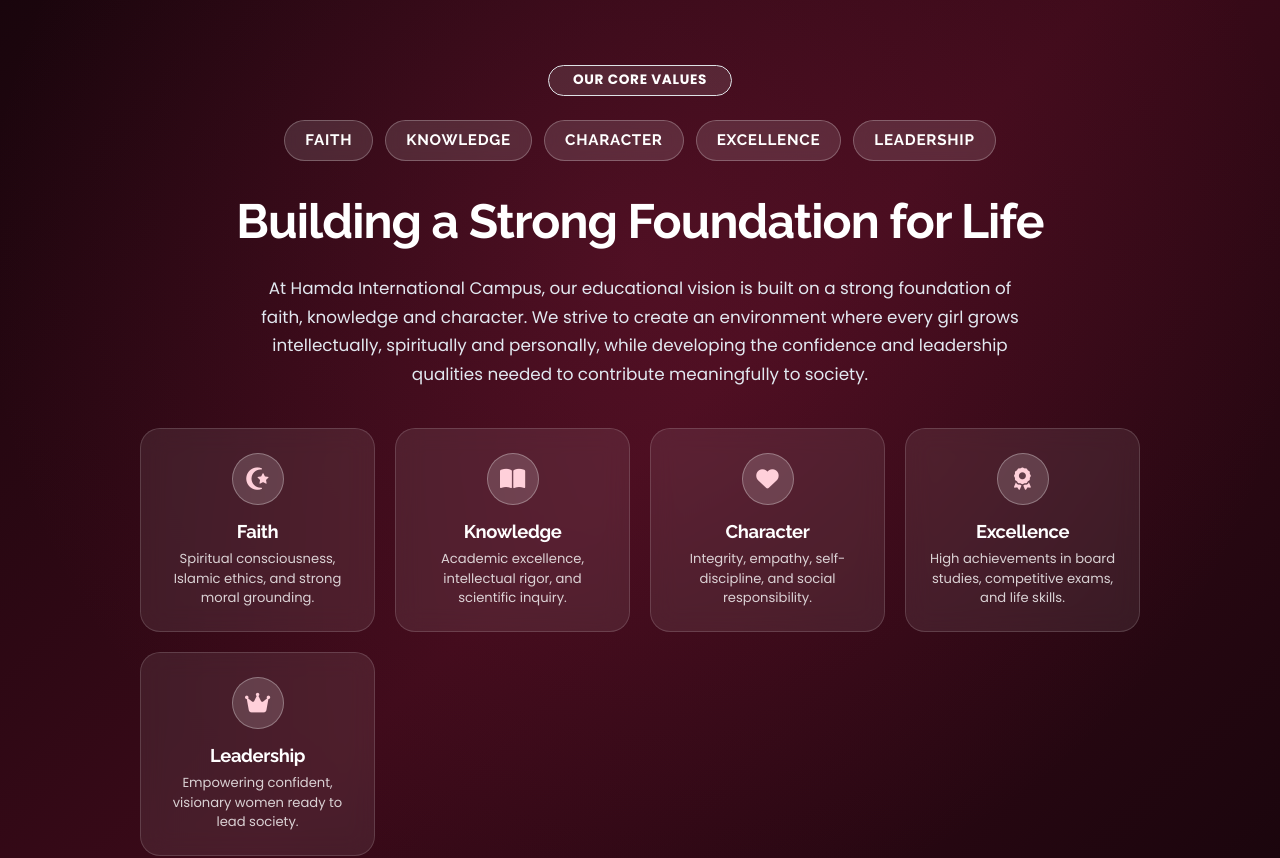
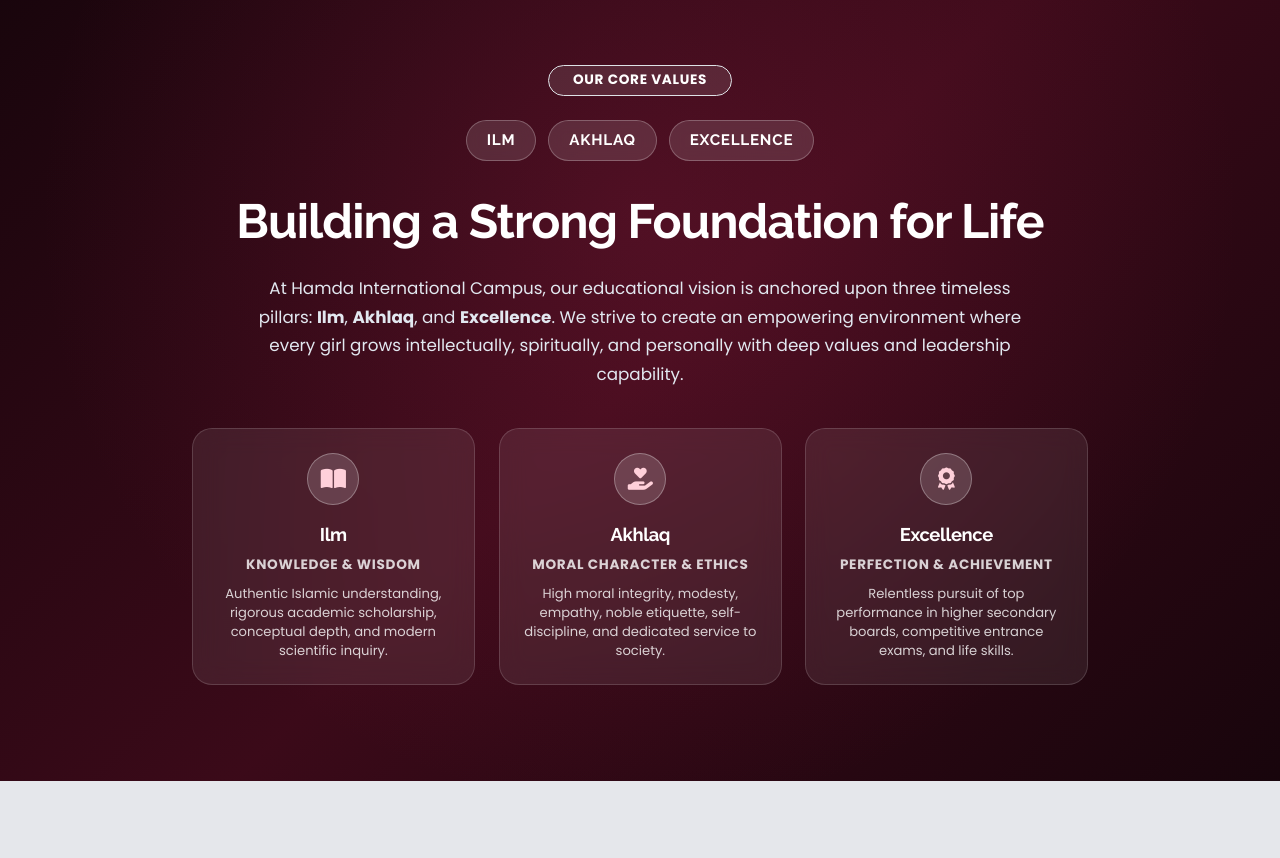
Before and after one commit to Suhailirfani/hamda-static, a plain HTML site: page index.html in a window 1280 px wide. Shown: the part 5540-6398 px from the top of the page. Drawn offline with nearby package versions, Linux system fonts and the light colour scheme.

Commit message:
Update Core Values to Ilm, Akhlaq, and Excellence

```diff
--- a/index.html
+++ b/index.html
@@ -676,63 +676,46 @@
 
             <!-- Value Pills Bar -->
             <div class="core-value-pills-wrap">
-                <span class="core-value-pill">Faith</span>
-                <span class="core-value-pill">Knowledge</span>
-                <span class="core-value-pill">Character</span>
+                <span class="core-value-pill">Ilm</span>
+                <span class="core-value-pill">Akhlaq</span>
                 <span class="core-value-pill">Excellence</span>
-                <span class="core-value-pill">Leadership</span>
             </div>
 
             <h2 class="display-5 font-serif fw-bold text-white mb-6">Building a Strong Foundation for Life</h2>
 
             <p class="text-slate-200 text-base md:text-lg leading-relaxed max-w-3xl mx-auto mb-10">
-                At Hamda International Campus, our educational vision is built on a strong foundation of faith, knowledge and character. We strive to create an environment where every girl grows intellectually, spiritually and personally, while developing the confidence and leadership qualities needed to contribute meaningfully to society.
+                At Hamda International Campus, our educational vision is anchored upon three timeless pillars: <b>Ilm</b>, <b>Akhlaq</b>, and <b>Excellence</b>. We strive to create an empowering environment where every girl grows intellectually, spiritually, and personally with deep values and leadership capability.
             </p>
 
-            <div class="core-values-grid-5">
-                <!-- Faith -->
+            <div class="core-values-grid-3 max-w-4xl mx-auto">
+                <!-- Ilm (Knowledge) -->
                 <div class="core-value-card reveal-element" data-aos="zoom-in" data-aos-delay="100">
-                    <div class="core-value-card-icon">
-                        <i class="fas fa-star-and-crescent"></i>
-                    </div>
-                    <h4>Faith</h4>
-                    <p>Spiritual consciousness, Islamic ethics, and strong moral grounding.</p>
-                </div>
-
-                <!-- Knowledge -->
-                <div class="core-value-card reveal-element" data-aos="zoom-in" data-aos-delay="150">
                     <div class="core-value-card-icon">
                         <i class="fas fa-book-open"></i>
                     </div>
-                    <h4>Knowledge</h4>
-                    <p>Academic excellence, intellectual rigor, and scientific inquiry.</p>
+                    <h4 class="text-xl font-bold text-white">Ilm</h4>
+                    <p class="text-xs uppercase font-bold tracking-wider text-[#FFD0DA] mb-2">Knowledge & Wisdom</p>
+                    <p>Authentic Islamic understanding, rigorous academic scholarship, conceptual depth, and modern scientific inquiry.</p>
                 </div>
 
-                <!-- Character -->
+                <!-- Akhlaq (Character) -->
                 <div class="core-value-card reveal-element" data-aos="zoom-in" data-aos-delay="200">
                     <div class="core-value-card-icon">
-                        <i class="fas fa-heart"></i>
+                        <i class="fas fa-hand-holding-heart"></i>
                     </div>
-                    <h4>Character</h4>
-                    <p>Integrity, empathy, self-discipline, and social responsibility.</p>
+                    <h4 class="text-xl font-bold text-white">Akhlaq</h4>
+                    <p class="text-xs uppercase font-bold tracking-wider text-[#FFD0DA] mb-2">Moral Character & Ethics</p>
+                    <p>High moral integrity, modesty, empathy, noble etiquette, self-discipline, and dedicated service to society.</p>
                 </div>
 
                 <!-- Excellence -->
-                <div class="core-value-card reveal-element" data-aos="zoom-in" data-aos-delay="250">
+                <div class="core-value-card reveal-element" data-aos="zoom-in" data-aos-delay="300">
                     <div class="core-value-card-icon">
                         <i class="fas fa-award"></i>
                     </div>
-                    <h4>Excellence</h4>
-                    <p>High achievements in board studies, competitive exams, and life skills.</p>
-                </div>
-
-                <!-- Leadership -->
-                <div class="core-value-card reveal-element" data-aos="zoom-in" data-aos-delay="300">
-                    <div class="core-value-card-icon">
-                        <i class="fas fa-crown"></i>
-                    </div>
-                    <h4>Leadership</h4>
-                    <p>Empowering confident, visionary women ready to lead society.</p>
+                    <h4 class="text-xl font-bold text-white">Excellence</h4>
+                    <p class="text-xs uppercase font-bold tracking-wider text-[#FFD0DA] mb-2">Perfection & Achievement</p>
+                    <p>Relentless pursuit of top performance in higher secondary boards, competitive entrance exams, and life skills.</p>
                 </div>
             </div>
         </div>
--- a/static/css/style.css
+++ b/static/css/style.css
@@ -2064,6 +2064,13 @@
     transform: translateY(-2px);
 }
 
+.core-values-grid-3 {
+    display: grid;
+    grid-template-columns: repeat(auto-fit, minmax(260px, 1fr));
+    gap: 1.5rem;
+    margin-top: 2.5rem;
+}
+
 .core-values-grid-5 {
     display: grid;
     grid-template-columns: repeat(auto-fit, minmax(200px, 1fr));
```
